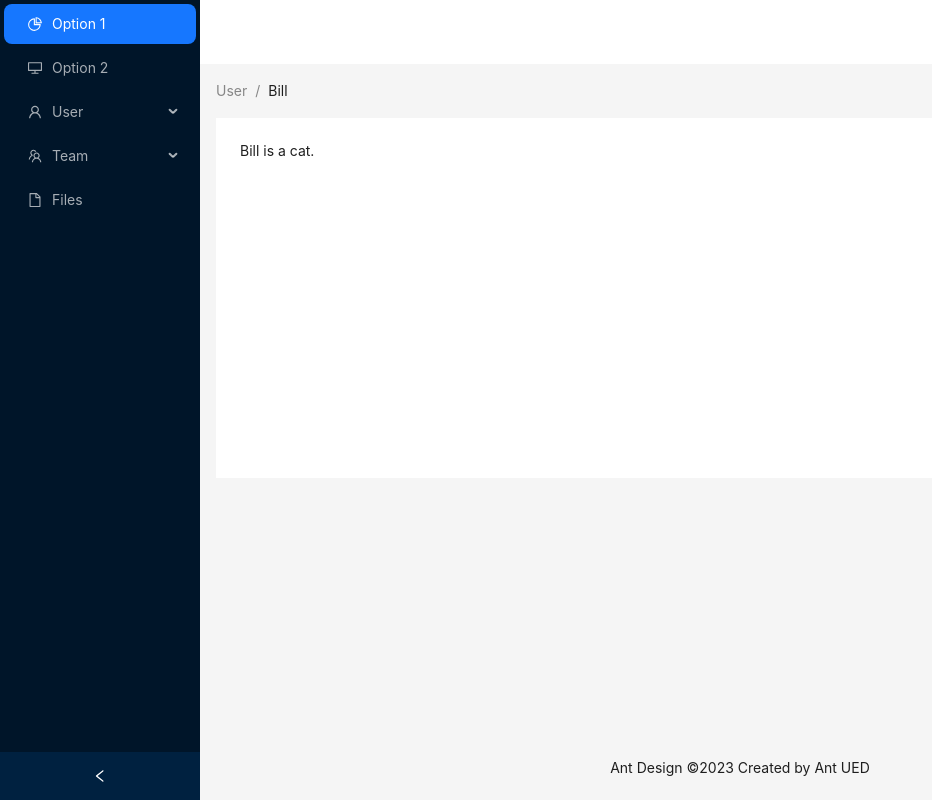
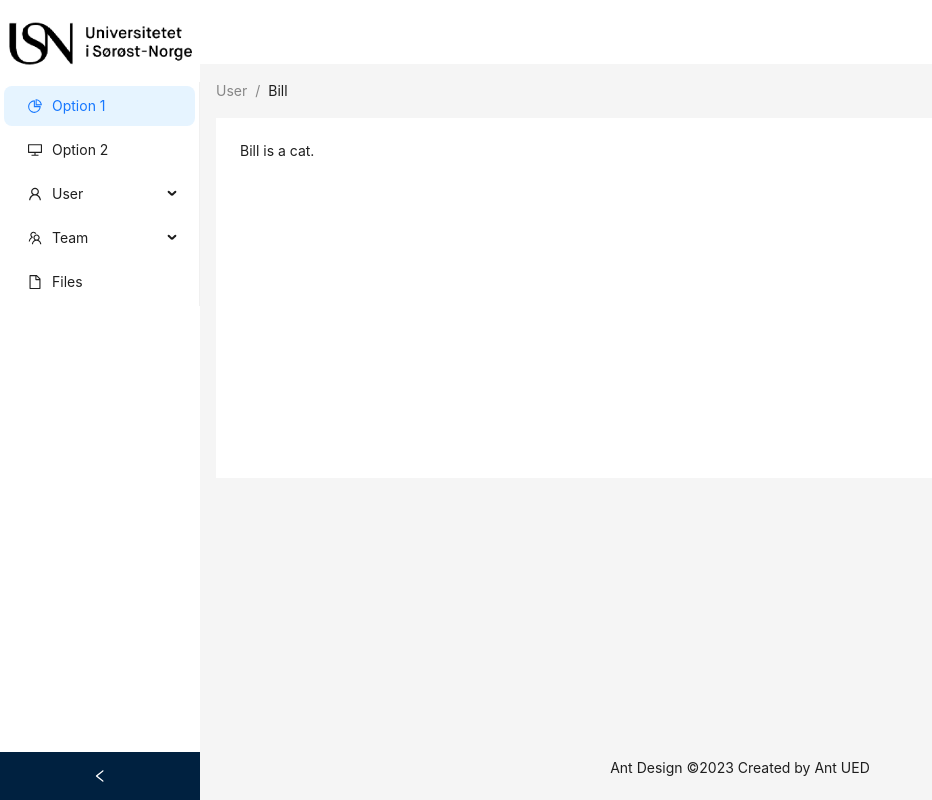
Before and after one commit to milo8223/vekstbarometer, a React (Create React App) app: page /home in a window 1280 px wide. Shown: the whole page, without its empty margins (0-932 px from the left). Built offline with nearby package versions, Linux system fonts and the light colour scheme.

Commit message:
Layout changes

```diff
--- a/src/components/landing/landingModal/buttonTypes.js
+++ b/src/components/landing/landingModal/buttonTypes.js
@@ -2,6 +2,8 @@ import styled from "styled-components";
 import { Link } from "react-router-dom";
 
 const ButtonStyle = styled.div`
+  margin: 10px 10px 20px 10px;
+  a {
     font-family: ${props => props.theme.primaryFontFamily};
     color: ${props => props.theme.fontColor};
     font-weight: 400;
@@ -10,12 +12,14 @@ const ButtonStyle = styled.div`
     border: 1px solid #CECECE;
     background-color: #fff;
     padding: 6px 20px;
-  margin: 10px;
     transition: 0.3s ease-in-out;
+  }
   &:hover {
-    color: #fff;
+    a {
+      color: #ffffff;
       background-color: ${props => props.theme.secondoryColor};
       border-color: ${props => props.theme.secondoryColor};
+    }
   }
 `;
 
--- a/src/pages/home/home.js
+++ b/src/pages/home/home.js
@@ -1,6 +1,7 @@
 import { FileOutlined, PieChartOutlined, UserOutlined, DesktopOutlined, TeamOutlined } from '@ant-design/icons';
 import { Breadcrumb, Layout, Menu, theme } from 'antd';
 import { useState } from 'react';
+import Image from '../../components/Layout/image';
 const { Header, Content, Footer, Sider } = Layout;
 function getItem(label, key, icon, children) {
   return {
@@ -30,17 +31,31 @@ const Home = () => {
     <Layout
       style={{
         minHeight: '100vh',
+        background: "#fff"
       }}
     >
-      <Sider collapsible collapsed={collapsed} onCollapse={(value) => setCollapsed(value)}>
-        <div className="demo-logo-vertical" />
-        <Menu theme="dark" defaultSelectedKeys={['1']} mode="inline" items={items} />
+      <Sider
+        collapsible
+        collapsed={collapsed}
+        onCollapse={(value) => setCollapsed(value)}
+        style={{
+          background: "#fff"
+        }}
+      >
+        <div className="demo-logo-vertical">
+          <Image
+            path={require('../../assets/logo.png')}
+            text="USN logo"
+            width="275px"
+          />
+        </div>
+        <Menu theme="light" defaultSelectedKeys={['1']} mode="inline" items={items} />
       </Sider>
       <Layout>
         <Header
           style={{
             padding: 0,
-            background: colorBgContainer,
+            background: "#fff",
           }}
         />
         <Content
@@ -60,7 +75,7 @@ const Home = () => {
             style={{
               padding: 24,
               minHeight: 360,
-              background: colorBgContainer,
+              background: "#fff",
             }}
           >
             Bill is a cat.
```
Lines whose indentation alone changed are shown as unchanged.
